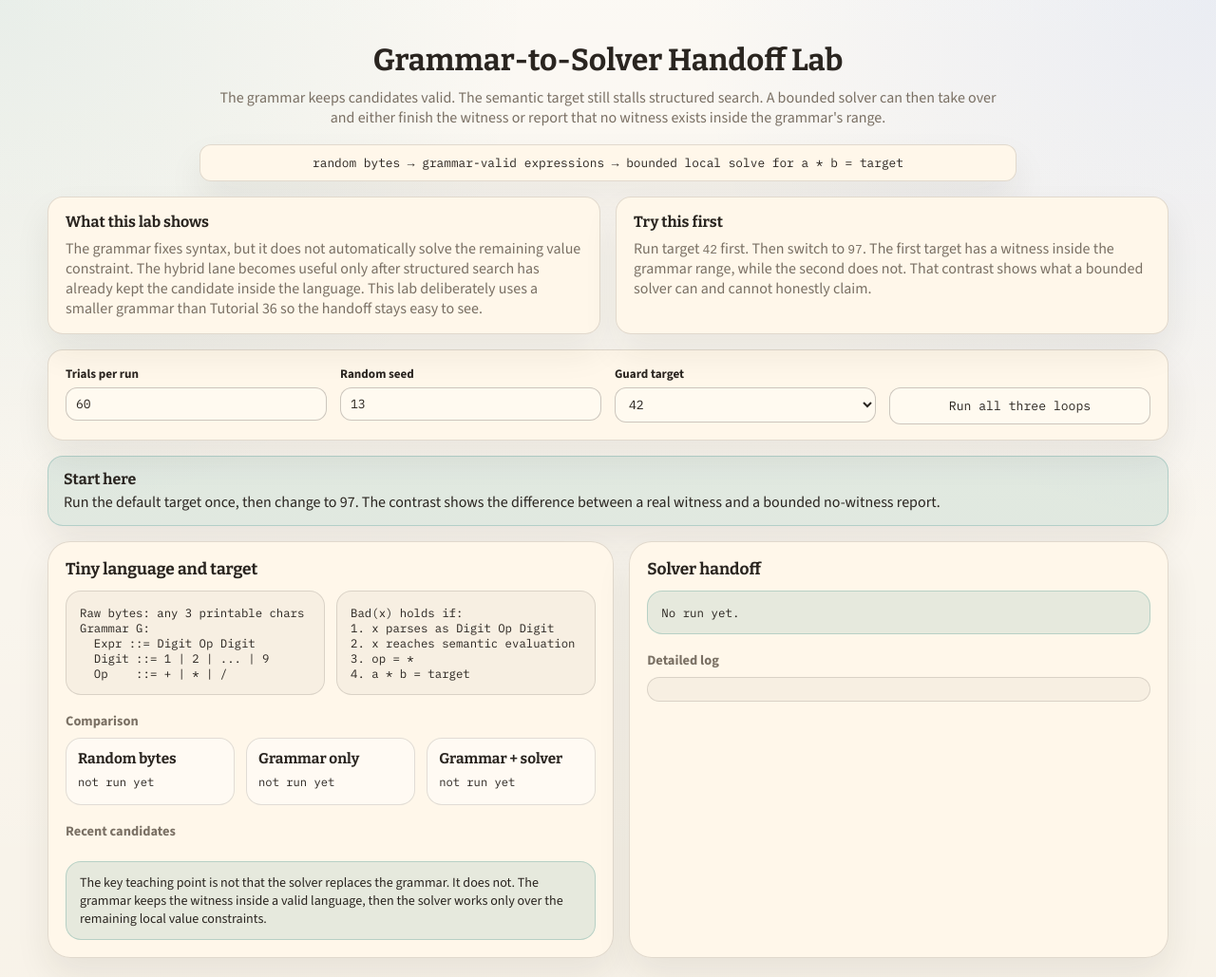
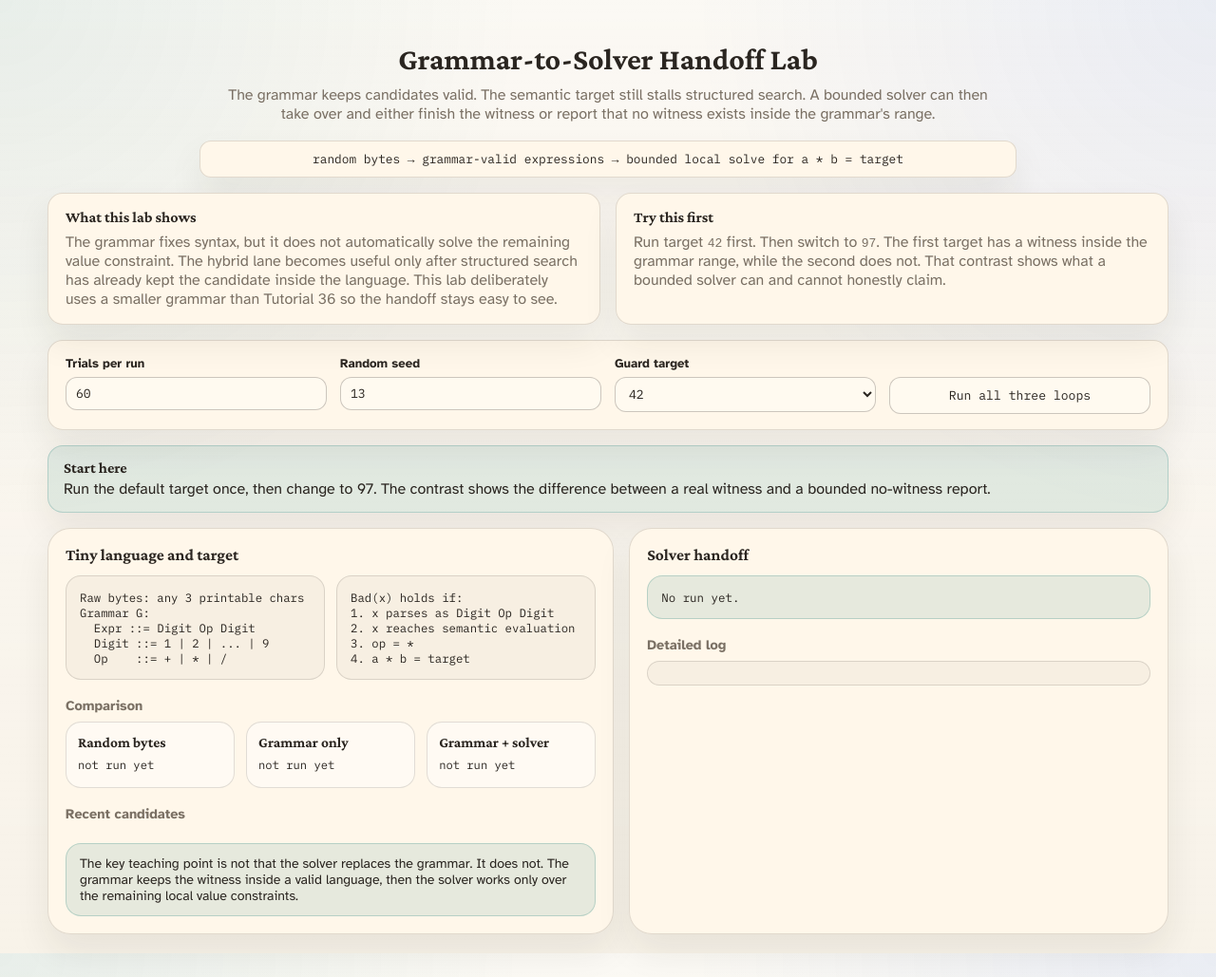
Before and after one commit to TheDarkLightX/Formal_Methods_Philosophy, a Jekyll site: the page grammar_solver_handoff_lab.html, which Jekyll copies as it is, in a window 1280 px wide. Shown: the whole page at 95% size. Built offline with Jekyll 4.4.1, drawn with Linux system fonts in a browser that asks for light colours.

Commit message:
Update lab typography

```diff
--- a/concolic_branch_lab.html
+++ b/concolic_branch_lab.html
@@ -5,7 +5,7 @@
 <meta name="viewport" content="width=device-width, initial-scale=1.0">
 <title>Concolic Branch Lab</title>
 <style>
-  @import url('https://fonts.googleapis.com/css2?family=Bitter:wght@500;700&family=Source+Sans+3:wght@400;600;700&family=IBM+Plex+Mono:wght@400;500;600&display=swap');
+  @import url('https://fonts.googleapis.com/css2?family=Atkinson+Hyperlegible:wght@400;700&family=Crimson+Pro:wght@400;500;600;700&family=IBM+Plex+Mono:wght@400;500;600&display=swap');
 
   :root {
     --paper: #efe7d8;
@@ -30,8 +30,8 @@
     --radius-md: 16px;
     --radius-sm: 12px;
     --shadow: 0 18px 36px rgba(42, 34, 28, 0.08);
-    --font-body: "Source Sans 3", Georgia, serif;
-    --font-display: "Bitter", Georgia, serif;
+    --font-body: "Atkinson Hyperlegible", system-ui, -apple-system, BlinkMacSystemFont, "Segoe UI", sans-serif;
+    --font-display: "Crimson Pro", ui-serif, Georgia, serif;
     --font-mono: "IBM Plex Mono", monospace;
   }
   @media (prefers-color-scheme: dark) {
--- a/grammar_solver_handoff_lab.html
+++ b/grammar_solver_handoff_lab.html
@@ -5,7 +5,7 @@
 <meta name="viewport" content="width=device-width, initial-scale=1.0">
 <title>Grammar-to-Solver Handoff Lab</title>
 <style>
-  @import url('https://fonts.googleapis.com/css2?family=Bitter:wght@500;700&family=Source+Sans+3:wght@400;600;700&family=IBM+Plex+Mono:wght@400;500;600&display=swap');
+  @import url('https://fonts.googleapis.com/css2?family=Atkinson+Hyperlegible:wght@400;700&family=Crimson+Pro:wght@400;500;600;700&family=IBM+Plex+Mono:wght@400;500;600&display=swap');
   :root {
     --paper: #efe7d8;
     --canvas: #f7f1e6;
@@ -29,8 +29,8 @@
     --radius-md: 16px;
     --radius-sm: 12px;
     --shadow: 0 18px 36px rgba(42, 34, 28, 0.08);
-    --font-body: "Source Sans 3", Georgia, serif;
-    --font-display: "Bitter", Georgia, serif;
+    --font-body: "Atkinson Hyperlegible", system-ui, -apple-system, BlinkMacSystemFont, "Segoe UI", sans-serif;
+    --font-display: "Crimson Pro", ui-serif, Georgia, serif;
     --font-mono: "IBM Plex Mono", monospace;
   }
   @media (prefers-color-scheme: dark) {
--- a/grammar_witness_search_lab.html
+++ b/grammar_witness_search_lab.html
@@ -5,7 +5,7 @@
 <meta name="viewport" content="width=device-width, initial-scale=1.0">
 <title>Grammar Witness Search Lab</title>
 <style>
-  @import url('https://fonts.googleapis.com/css2?family=Bitter:wght@500;700&family=Source+Sans+3:wght@400;600;700&family=IBM+Plex+Mono:wght@400;500;600&display=swap');
+  @import url('https://fonts.googleapis.com/css2?family=Atkinson+Hyperlegible:wght@400;700&family=Crimson+Pro:wght@400;500;600;700&family=IBM+Plex+Mono:wght@400;500;600&display=swap');
   :root {
     --paper: #efe7d8;
     --canvas: #f7f1e6;
@@ -29,8 +29,8 @@
     --radius-md: 16px;
     --radius-sm: 12px;
     --shadow: 0 18px 36px rgba(42, 34, 28, 0.08);
-    --font-body: "Source Sans 3", Georgia, serif;
-    --font-display: "Bitter", Georgia, serif;
+    --font-body: "Atkinson Hyperlegible", system-ui, -apple-system, BlinkMacSystemFont, "Segoe UI", sans-serif;
+    --font-display: "Crimson Pro", ui-serif, Georgia, serif;
     --font-mono: "IBM Plex Mono", monospace;
   }
   @media (prefers-color-scheme: dark) {
```
